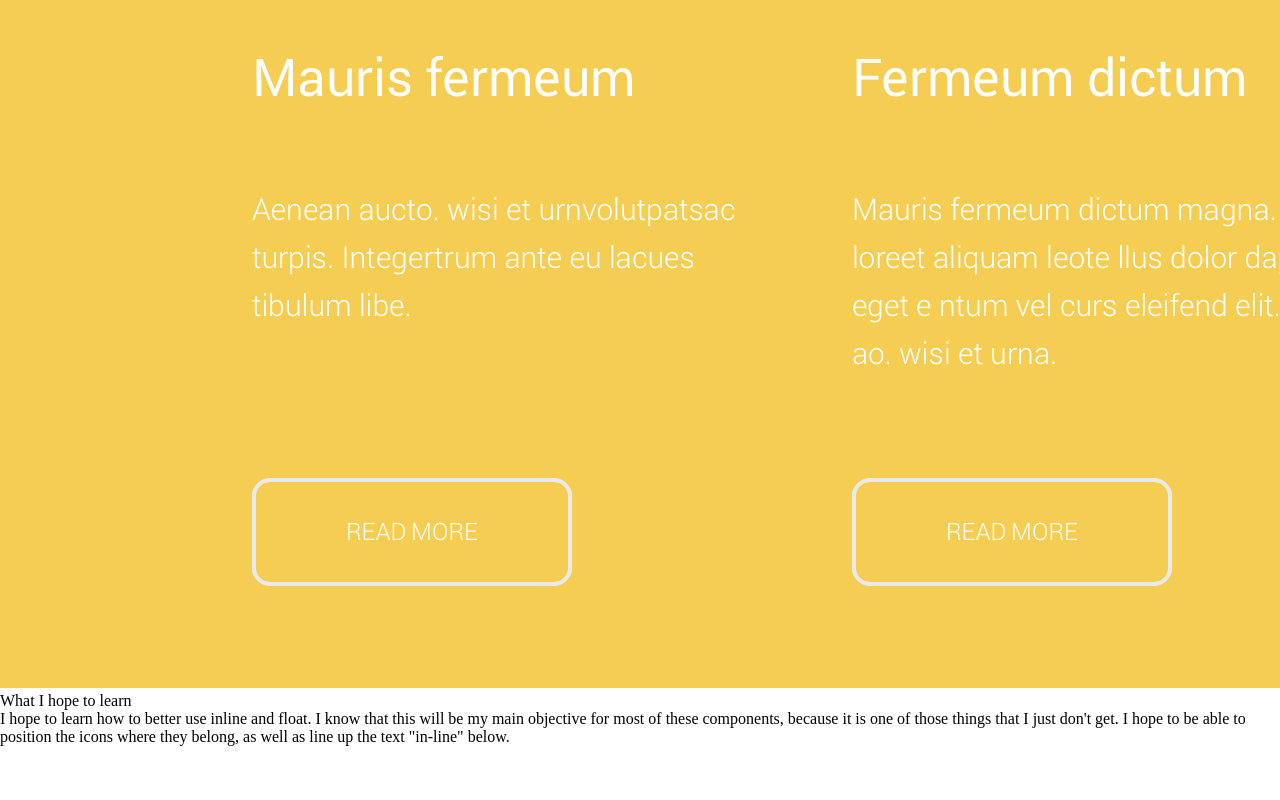
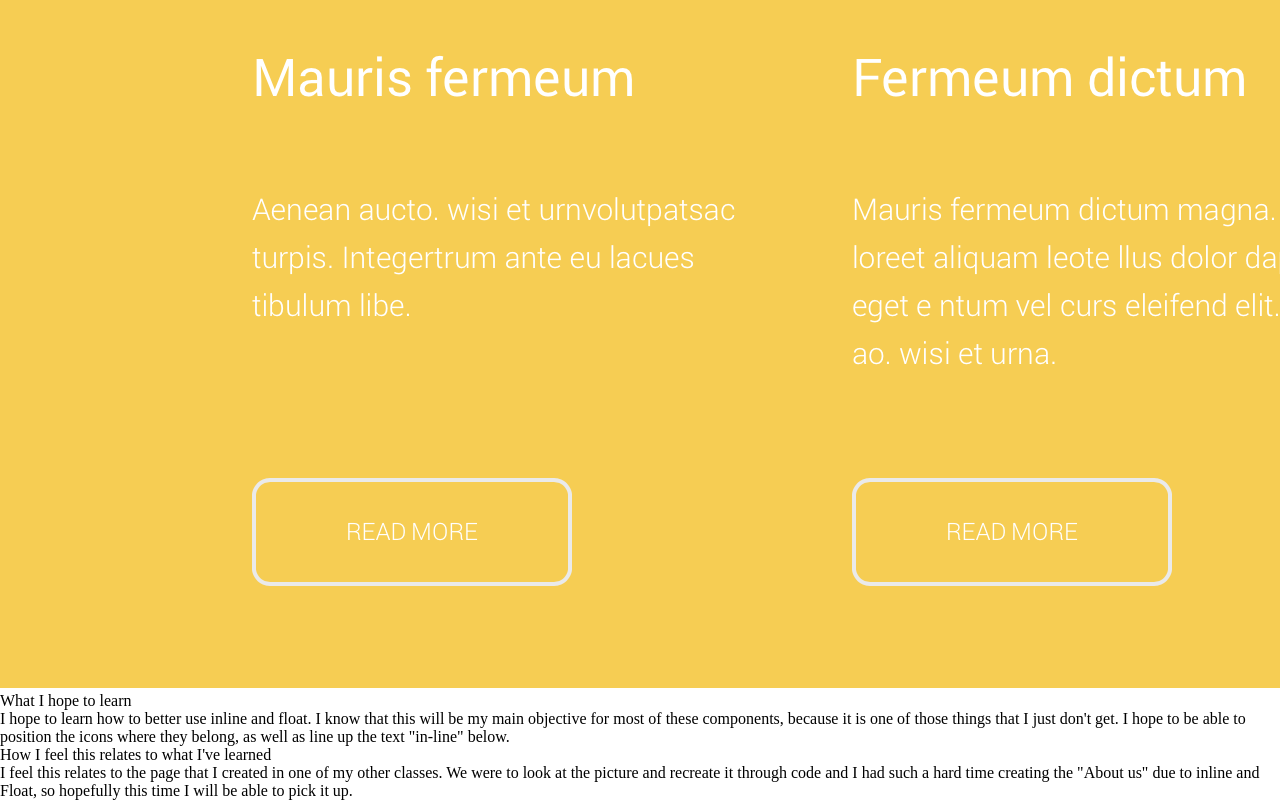
Before and after one commit to japeters15/japeters15.github.io, a plain HTML site: page components/2/component.html in a window 1280 px wide. Shown: the part 738-1538 px from the top of the page. Before the commit the page ends 1484 px from the top, so only its background shows below. Drawn offline with Linux system fonts and the light colour scheme.

Commit message:
Component 2: About Us
“How I feel this relates to what I’ve learned”

```diff
--- a/components/2/component.html
+++ b/components/2/component.html
@@ -17,6 +17,11 @@
 	I hope to learn how to better use inline and float. I know that this will be my main objective for most of these
 	components, because it is one of those things that I just don't get. I hope to be able to position the icons
 	where they belong, as well as line up the text "in-line" below.
+
+	<h1>How I feel this relates to what I've learned</h1>
+	I feel this relates to the page that I created in one of my other classes. We were to look at the picture and recreate it
+	through code and I had such a hard time creating the "About us" due to inline and Float, so hopefully this time I will be able
+	to pick it up.
 	<!-- End Component -->
 
 </body>
```
